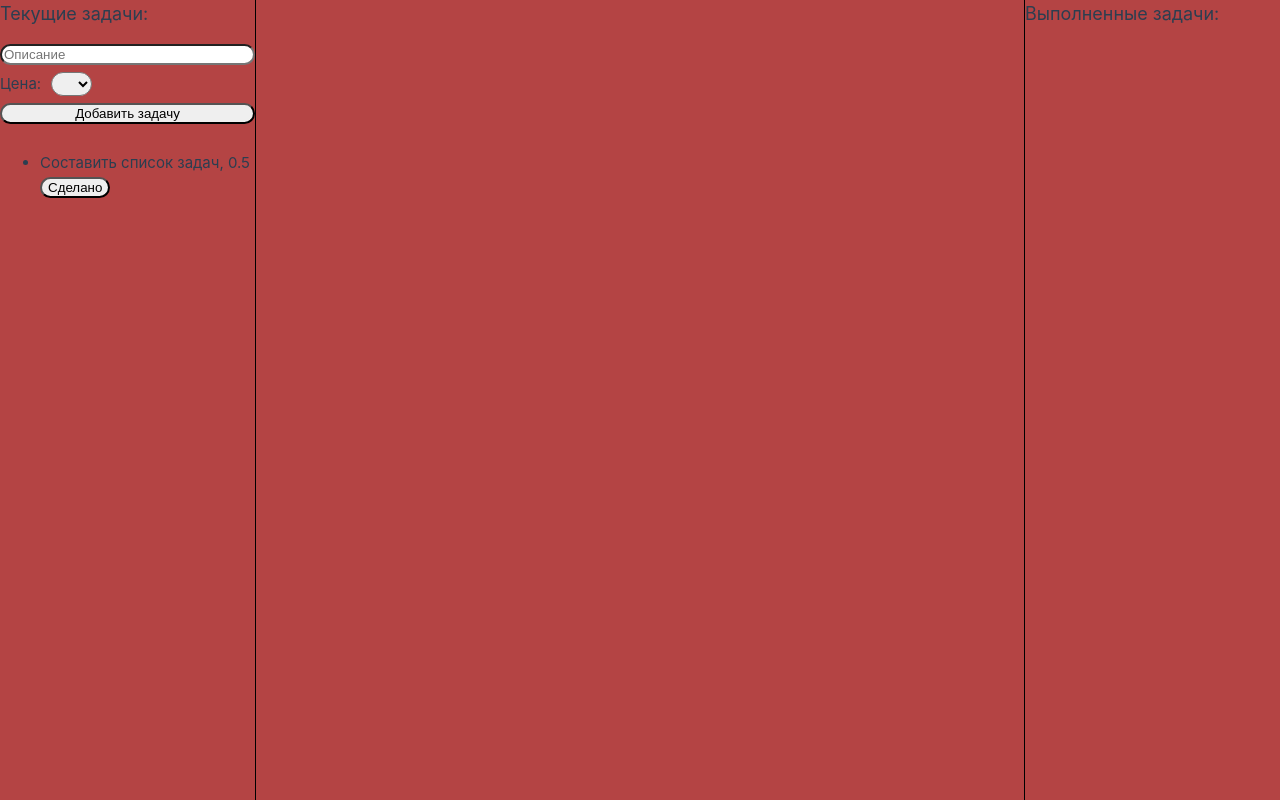
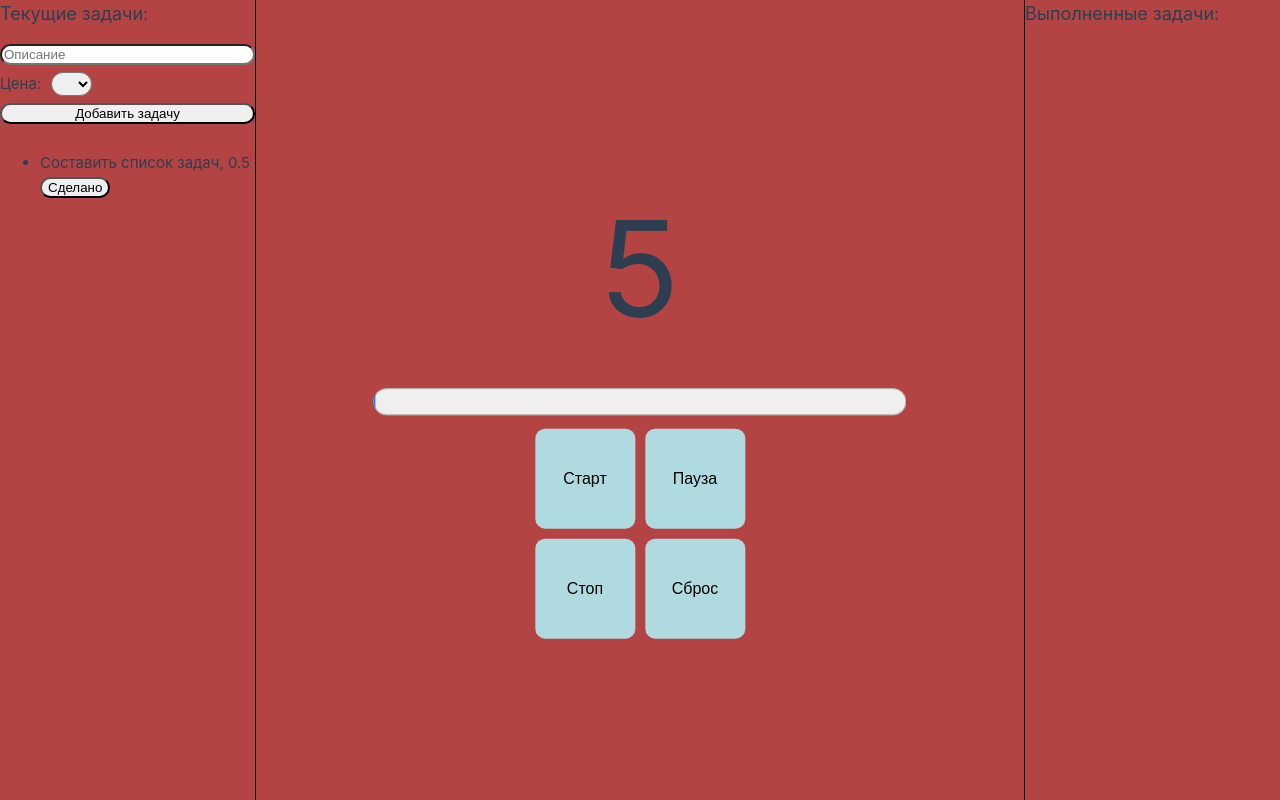
Before and after one commit to Aramis2424/pomodoro, a Vue app: page / in a window 1280 px wide. Built offline with nearby package versions, Linux system fonts and the light colour scheme.

Commit message:
init timer component

```diff
--- a/src/App.vue
+++ b/src/App.vue
@@ -2,6 +2,7 @@
 import { ref } from 'vue'
 import CurrentTask from './components/CurrentTask.vue'
 import DoneTask from './components/DoneTask.vue'
+import Timer from './components/Timer.vue'
 
 const doneTodo = ref({})
 const updateDoneTasks = ((data) => {
@@ -15,6 +16,9 @@ const updateDoneTasks = ((data) => {
   </div>
   <div class="doneTasks">
     <DoneTask :todo="doneTodo" />
+  </div>
+  <div class="timer">
+    <Timer />
   </div>
 </template>
 
@@ -36,4 +40,11 @@ const updateDoneTasks = ((data) => {
   height: 100vh;
   border-left: 1px solid #000;
 }
+
+.timer {
+  position: absolute;
+  top: 50%;
+  left: 50%;
+  transform: translate(-50%, -50%);
+}
 </style>
--- /dev/null
+++ b/src/components/Timer.vue
@@ -0,0 +1,103 @@
+<script setup>
+import { ref, onUnmounted, computed } from 'vue'
+const duration = ref(25 * 60 * 1000)
+const elapsed = ref(0)
+
+let lastTime
+let handle
+
+const update = () => {
+  elapsed.value = performance.now() - lastTime
+  if (elapsed.value >= duration.value) {
+    cancelAnimationFrame(handle)
+  } else {
+    handle = requestAnimationFrame(update)
+  }
+}
+
+const reset = () => {
+  elapsed.value = 0
+  lastTime = performance.now()
+  update()
+}
+
+const progressRate = computed(() =>
+  Math.min(elapsed.value / duration.value, 1)
+)
+
+reset()
+
+onUnmounted(() => {
+  cancelAnimationFrame(handle)
+})
+</script>
+
+<template>
+  <div class="timer">{{ (elapsed / 1000).toFixed(0) }}</div>
+  <div class="timerbar">
+    <progress :value="progressRate"></progress>
+  </div>
+
+  <div class="btns-container">
+    <div class="btns">
+        <button class="btn">Старт</button>
+        <button class="btn">Пауза</button>
+        <button class="btn">Стоп</button>
+        <button class="btn"  @click="reset">Сброс</button>
+    </div>
+  </div>
+
+</template>
+
+<style scoped>
+.btns-container {
+  display: flex;
+  justify-content: center;
+  align-items: center;
+  margin: 0;
+}
+.btns {
+    display: grid;
+    grid-template-columns: repeat(2, 100px);
+    grid-template-rows: repeat(2, 100px);
+    gap: 10px;
+    justify-content: center;
+    align-items: center;
+}
+.btn {
+    display: flex;
+    justify-content: center;
+    align-items: center;
+    background-color: #afdbe0;
+    color: black;
+    border: none;
+    border-radius: 10px;
+    font-size: 16px;
+    width: 100%;
+    height: 100%;
+}
+.btn:active {
+  background-color: #a8bfc2; /* Цвет темнее при нажатии */
+}
+
+.timerbar {
+    display: flex;
+    justify-content: center;
+    align-items: center;
+    font-size: 40pt;
+}
+.timer {
+    font-size: 100pt;
+    display: flex;
+    justify-content: center;
+    align-items: center;
+}
+.elapsed-container {
+  width: 300px;
+}
+
+.elapsed-bar {
+  background-color: red;
+  height: 10px;
+}
+</style>
```
